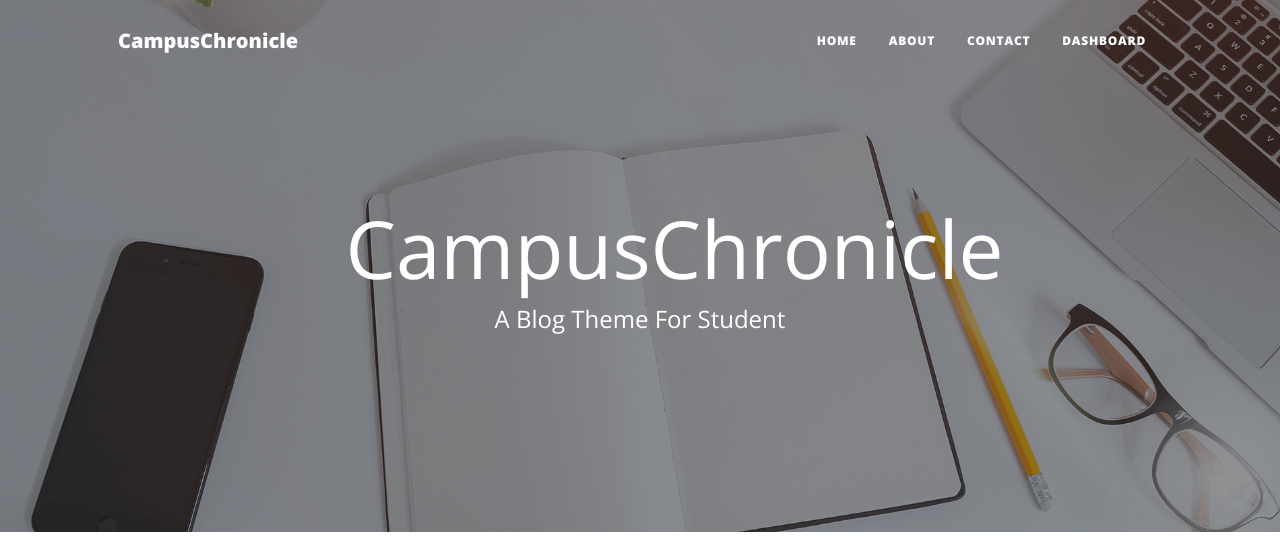
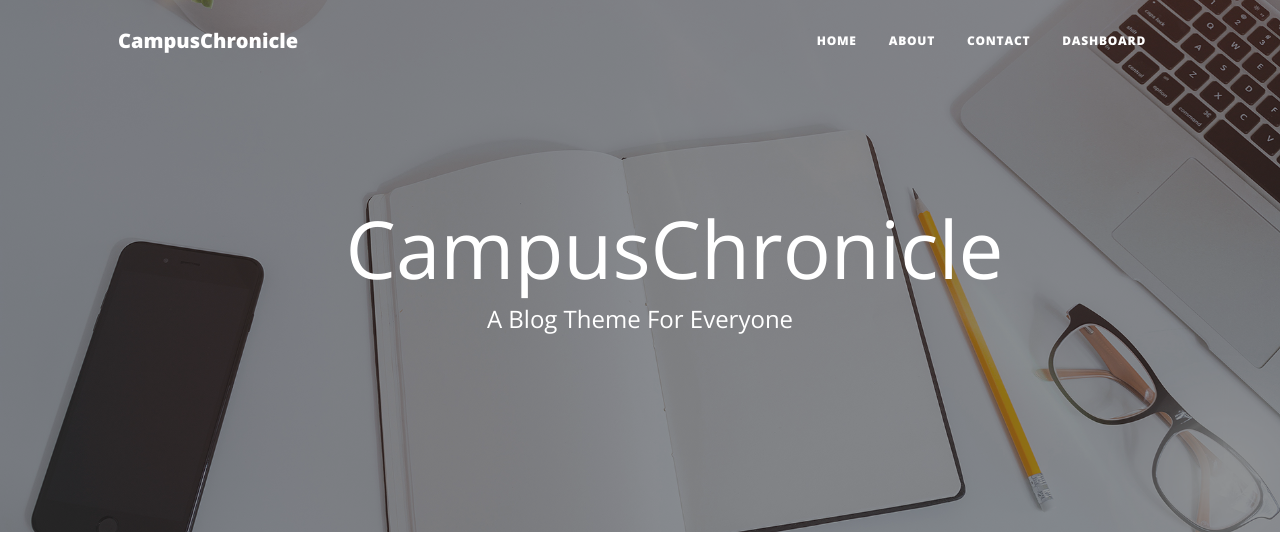
Before and after one commit to soumya-khuntia/Demo-blog, a Flask app: page / in a window 1280 px wide. Shown: the top 536 px of the page. Run offline with Flask 3, Linux system fonts and the light colour scheme; data comes from the database, SQL or seed files in the repository; some libraries are stand-ins or nearby versions.

Commit message:
index point

```diff
--- a/templates/index.html
+++ b/templates/index.html
@@ -8,7 +8,7 @@
             <div class="col-md-10 col-lg-8 col-xl-7">
                 <div class="site-heading">
                     <h1>CampusChronicle</h1>
-                    <span class="subheading">A Blog Theme For Student</span>
+                    <span class="subheading">A Blog Theme For Everyone</span>
                 </div>
             </div>
         </div>
```
